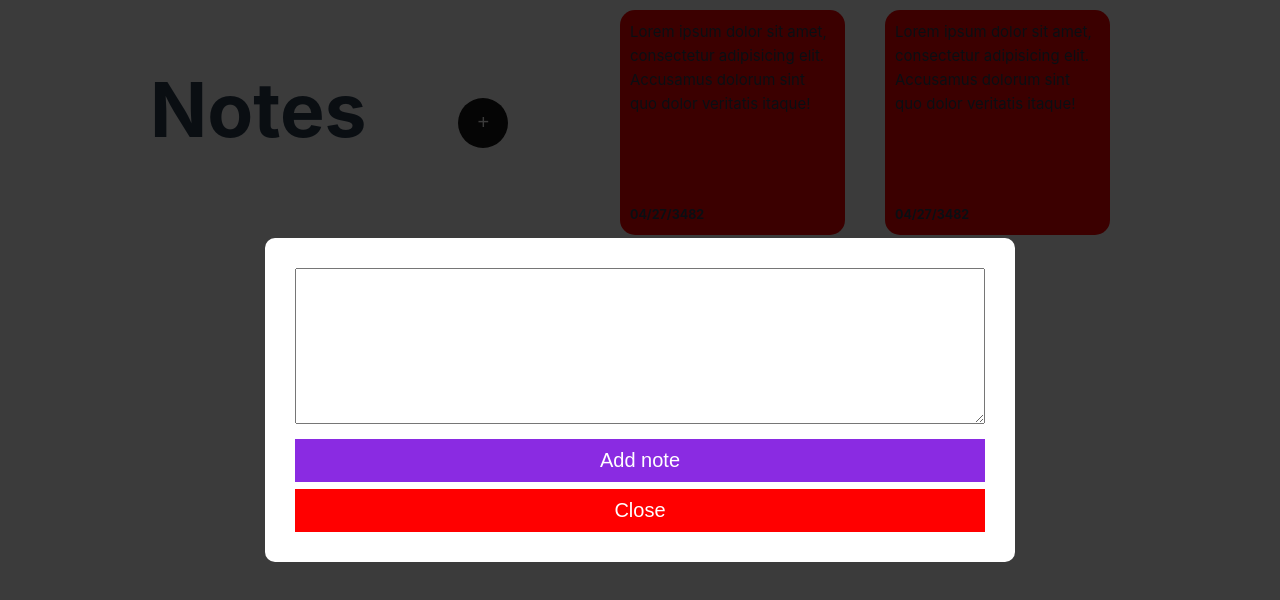
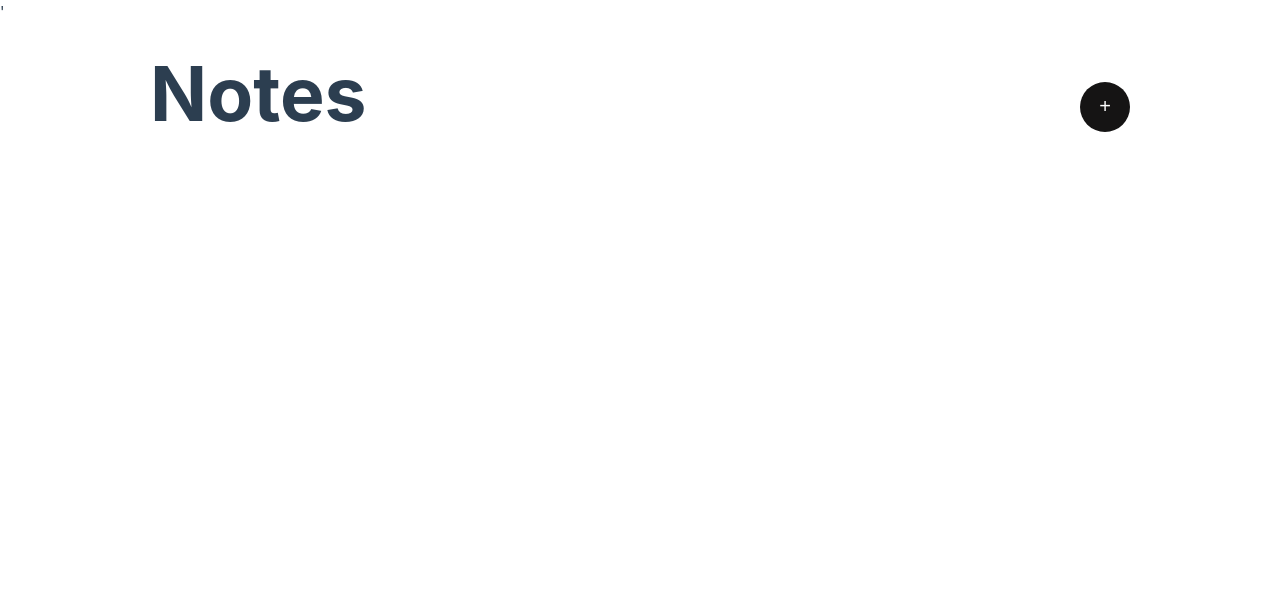
Before and after one commit to Tobias-Reidarsen/button, a Vue app: page / in a window 1280 px wide. Shown: the top 600 px of the page. Built offline with nearby package versions, Linux system fonts and the light colour scheme.

Commit message:
drfgsertygrsth

```diff
--- a/src/App.vue
+++ b/src/App.vue
@@ -1,38 +1,39 @@
 <script setup>
-import { ref } from "vue";
+import { ref, watch } from "vue";
+import ModalBtn from "./components/Modal-btn.vue";
+import NoteCard from "./components/Note-Card.vue";
 
+const notes = ref([]);
 const showModal = ref(false);
+
+watch(notes.value, (newNote) => {
+	console.log(newNote);
+});
 </script>
 <template>
 	<main>
-		<div class="overlay">
-			<div class="modal">
-				<textarea name="node" id="note" cols="30" rows="10"></textarea>
-				<button>Add note</button>
-				<button class="close">Close</button>
-			</div>
-		</div>
+		<ModalBtn
+			v-if="showModal"
+			@hideModalBtn="(n) => (showModal = n)"
+			@submit-note="
+				(n) => {
+					notes.push(n);
+					showModal = false;
+				}
+			"
+		></ModalBtn>
+		'
 		<div class="container">
 			<header>
 				<h1>Notes</h1>
-				<button>+</button>
-				<div class="cards-container">
-					<div class="card">
-						<p class="main-text">
-							Lorem ipsum dolor sit amet, consectetur adipisicing elit.
-							Accusamus dolorum sint quo dolor veritatis itaque!
-						</p>
-						<p class="date">04/27/3482</p>
-					</div>
-					<div class="card">
-						<p class="main-text">
-							Lorem ipsum dolor sit amet, consectetur adipisicing elit.
-							Accusamus dolorum sint quo dolor veritatis itaque!
-						</p>
-						<p class="date">04/27/3482</p>
-					</div>
-				</div>
+				<button @click="showModal = true">+</button>
 			</header>
+			<template v-for="note in notes"
+				><NoteCard>
+					<template #main-text>{{ note.text }}</template>
+					<template #date>{{ note.date }}</template>
+				</NoteCard></template
+			>
 		</div>
 	</main>
 </template>
@@ -42,13 +43,11 @@ main {
 	height: 100vh;
 	width: 100vw;
 }
-
 .container {
 	max-width: 1000px;
 	padding: 10px;
 	margin: 0 auto;
 }
-
 header {
 	display: flex;
 	justify-content: space-between;
@@ -70,58 +69,4 @@ header button {
 	color: white;
 	font-size: 20px;
 }
-.card {
-	width: 225px;
-	height: 225px;
-	background-color: red;
-	padding: 10px;
-	border-radius: 15px;
-	display: flex;
-	flex-direction: column;
-	justify-content: space-between;
-	margin-right: 20px;
-	margin-left: 20px;
-}
-.date {
-	font-size: 12.5px;
-	font-weight: bold;
-}
-.cards-container {
-	display: flex;
-	flex-wrap: wrap;
-}
-.overlay {
-	position: absolute;
-	width: 100%;
-	height: 100%;
-	background-color: rgba(0, 0, 0, 0.77);
-	z-index: 10;
-	display: flex;
-	align-items: center;
-	justify-content: center;
-}
-.modal {
-	width: 750px;
-	background-color: white;
-	border-radius: 10px;
-	padding: 30px;
-	position: relative;
-	display: flex;
-	flex-direction: column;
-}
-
-.modal button {
-	padding: 10px 20px;
-	font-size: 20px;
-	width: 100%;
-	background-color: blueviolet;
-	border: none;
-	color: white;
-	cursor: pointer;
-	margin-top: 15px;
-}
-.modal .close {
-	background-color: red;
-	margin-top: 7px;
-}
 </style>
--- /dev/null
+++ b/src/components/Modal-btn.vue
@@ -0,0 +1,73 @@
+<script setup>
+import { watch, reactive } from "vue";
+//const note = ref("");
+const note = reactive({
+	text: "",
+	date: new Date(),
+});
+
+const emit = defineEmits(["submit-note", "hideModalBtn"]);
+
+const sendNote = function () {
+	note.date = new Date();
+	emit("submit-note", note);
+};
+const closeNote = function () {
+	emit("hideModalBtn", false);
+};
+
+watch(note, (newNote) => {
+	console.log(newNote);
+});
+</script>
+<template>
+	<div class="overlay">
+		<div class="modal">
+			<textarea
+				name="node"
+				id="note"
+				cols="30"
+				rows="10"
+				v-model="note.text"
+			></textarea>
+			<button @click="sendNote">Add note</button>
+			<button class="close" @click="closeNote">Close</button>
+		</div>
+	</div>
+</template>
+<style>
+.overlay {
+	position: absolute;
+	width: 100%;
+	height: 100%;
+	background-color: rgba(0, 0, 0, 0.77);
+	z-index: 10;
+	display: flex;
+	align-items: center;
+	justify-content: center;
+}
+.modal {
+	width: 750px;
+	background-color: white;
+	border-radius: 10px;
+	padding: 30px;
+	position: relative;
+	display: flex;
+	flex-direction: column;
+}
+
+.modal button {
+	padding: 10px 20px;
+	font-size: 20px;
+	width: 100%;
+	background-color: blueviolet;
+	border: none;
+	color: white;
+	cursor: pointer;
+	margin-top: 15px;
+}
+.modal .close {
+	background-color: red;
+	margin-top: 7px;
+}
+</style>
--- a/src/components/Modal.vue
+++ /dev/null
@@ -1,2 +0,0 @@
-<script setup></script>
-<template></template>
--- /dev/null
+++ b/src/components/Note-Card.vue
@@ -0,0 +1,33 @@
+<template>
+	<div class="cards-container">
+		<div class="card">
+			<p class="main-text">
+				<slot name="main-text"></slot>
+			</p>
+			<p class="date"><slot name="date"></slot></p>
+		</div>
+	</div>
+</template>
+
+<style>
+.card {
+	width: 225px;
+	height: 225px;
+	background-color: red;
+	padding: 10px;
+	border-radius: 15px;
+	display: flex;
+	flex-direction: column;
+	justify-content: space-between;
+	margin-right: 20px;
+	margin-left: 20px;
+}
+.date {
+	font-size: 12.5px;
+	font-weight: bold;
+}
+.cards-container {
+	display: flex;
+	flex-wrap: wrap;
+}
+</style>
```
